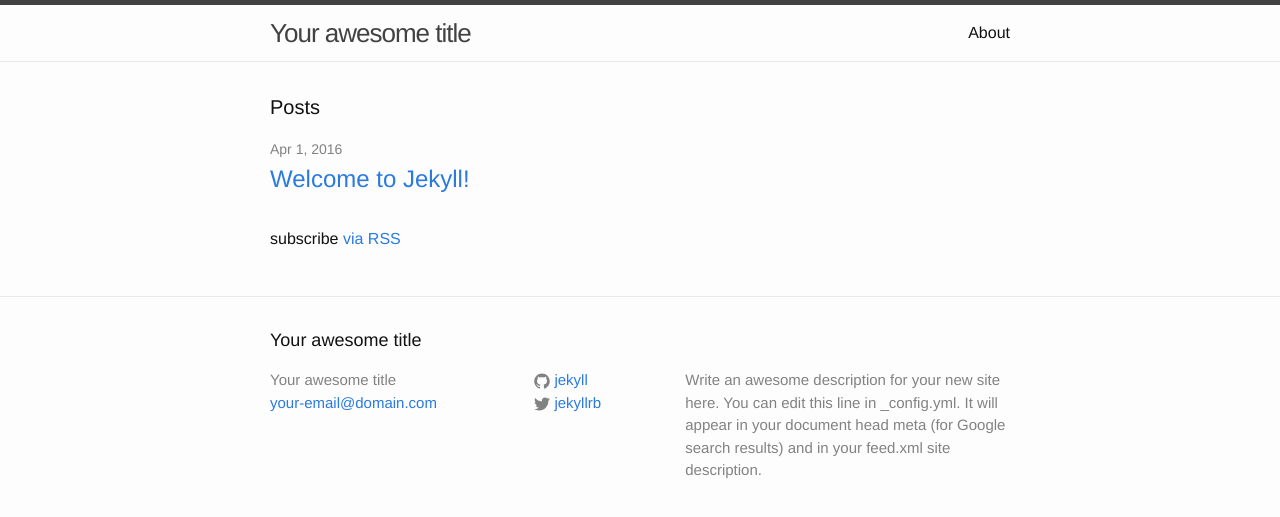
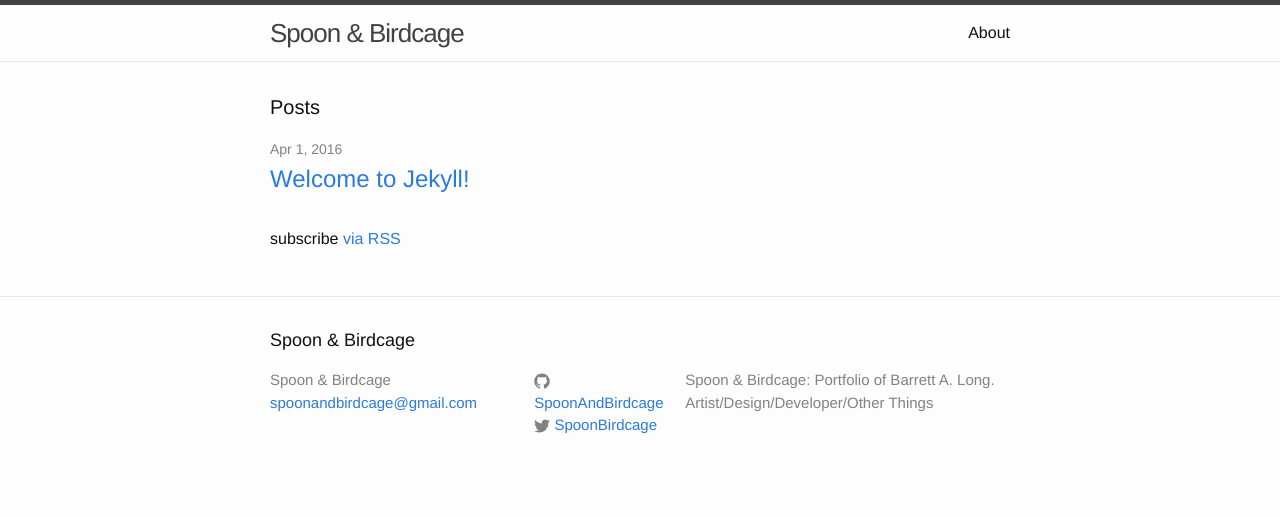
Before and after one commit to SpoonAndBirdcage/SpoonAndBirdcage.github.io, a Jekyll site: the page built from index.html, in a window 1280 px wide. Shown: the top 517 px of the page. Built offline with Jekyll 4.4.1, drawn with Linux system fonts in a browser that asks for light colours.

Commit message:
Setting up page

```diff
--- a/_config.yml
+++ b/_config.yml
@@ -6,16 +6,14 @@
 # 'jekyll serve'. If you change this file, please restart the server process.
 
 # Site settings
-title: Your awesome title
-email: your-email@domain.com
+title: Spoon & Birdcage
+email: spoonandbirdcage@gmail.com
 description: > # this means to ignore newlines until "baseurl:"
-  Write an awesome description for your new site here. You can edit this
-  line in _config.yml. It will appear in your document head meta (for
-  Google search results) and in your feed.xml site description.
+  Spoon & Birdcage: Portfolio of Barrett A. Long. Artist/Design/Developer/Other Things
 baseurl: "" # the subpath of your site, e.g. /blog
-url: "http://yourdomain.com" # the base hostname & protocol for your site
-twitter_username: jekyllrb
-github_username:  jekyll
+url: "http://spoonandbirdcage.com" # the base hostname & protocol for your site
+twitter_username: SpoonBirdcage
+github_username:  SpoonAndBirdcage
 
 # Build settings
 markdown: kramdown
```
